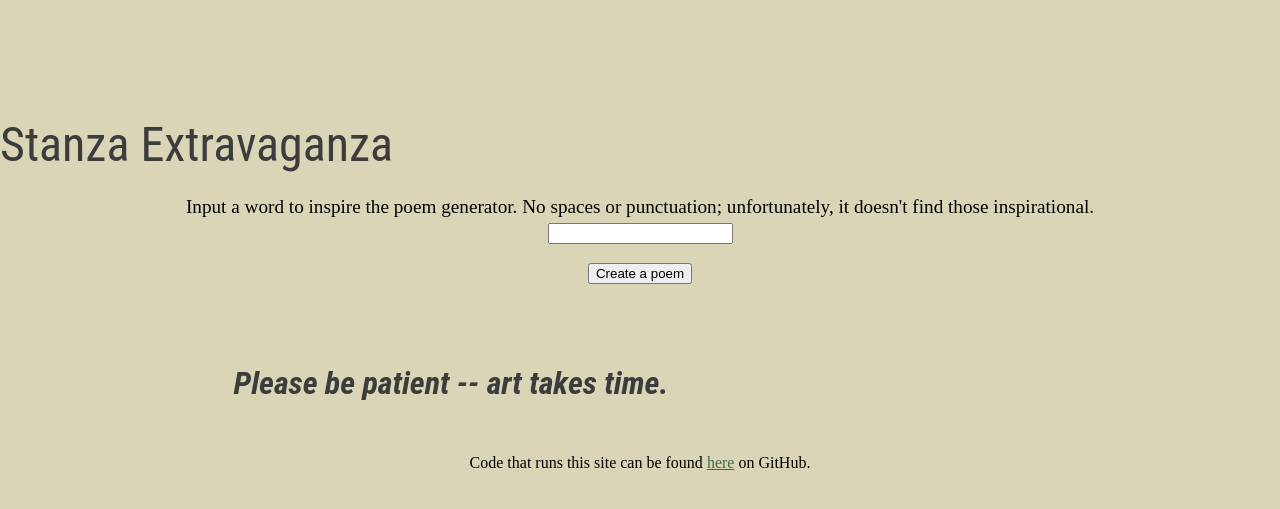
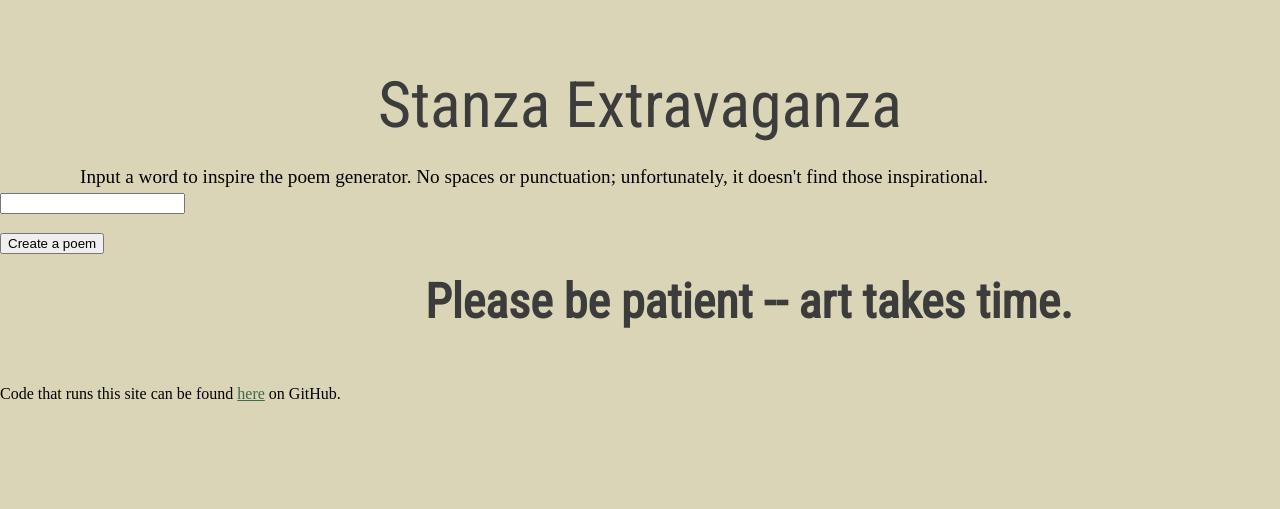
Before and after one commit to aerenchyma/poem-generation, a Flask app: page / in a window 1280 px wide. Shown: the top 509 px of the page. Run offline with Flask 2, Linux system fonts and the light colour scheme.

Commit message:
Style WIP

```diff
--- a/static/css/style.css
+++ b/static/css/style.css
@@ -23,6 +23,18 @@ body {
     margin: 0 15vw;
   }
 
+  label {
+    margin-left:5rem;
+    margin-right:5rem;
+    margin-top:1rem;
+    margin-bottom:1rem;
+  }
+
+  .subtitle {
+    text-align:center;
+    margin: 1rem 1rem 1rem 1rem;
+  }
+
   .intro {
     padding: 1rem 0 0 0;
     display: grid;
@@ -41,6 +53,8 @@ body {
     line-height: 1.6em;
     font-size: 1.2rem;
     padding-left:20%;
+    /* margin: 2rem 1.5rem 2rem 1.5rem */
+    font-family: "Merriweather", sans-serif;
   }
 
   p {
@@ -202,12 +216,19 @@ body {
     text-align: left;
     /* text-transform: uppercase; */
     margin: 5rem 1rem 1rem 1rem;
-    font-size: 2rem;
+    font-size: 3rem;
   }
   h3 {
     font-size: 1.75rem;
     font-weight: normal;
   }
+
+  .page-title {
+    text-align: center;
+    margin: 2rem 1rem 1rem 1rem;
+    font-size: 4rem;
+  }
+
   .page h2 {
     text-align: left;
     text-transform: none;
--- a/templates/home.html
+++ b/templates/home.html
@@ -1,11 +1,16 @@
 <!-- <link href="http://cdn.jsdelivr.net/npm/bootstrap@5.0.0-beta3/dist/css/bootstrap.min.css" rel="stylesheet" integrity="sha384-eOJMYsd53ii+scO/bJGFsiCZc+5NDVN2yr8+0RDqr0Ql0h+rP48ckxlpbzKgwra6" crossorigin="anonymous"> -->
-<link rel="stylesheet" href="{{ url_for('static', filename='css/style.css') }}">
+<head>
+    <link rel="stylesheet" href="{{ url_for('static', filename='css/style.css') }}">
+    <link rel="preconnect" href="https://fonts.googleapis.com">
+    <link rel="preconnect" href="https://fonts.gstatic.com" crossorigin>
+    <link href="https://fonts.googleapis.com/css2?family=Roboto+Condensed&display=swap" rel="stylesheet">
+</head>
+
 <title>Poem Generator</title>
 </style>
 </head>
 <body>
 
-    <center>
 
         <br><br>
         <h1 class="page-title">Stanza Extravaganza</h1>
@@ -19,10 +24,9 @@
         </form>
 
 
-        <h2><i>Please be patient -- art takes time.</i></h2>
+        <h2 class="subtitle">Please be patient -- art takes time.</h2>
 
-        <br><br>Code that runs this site can be found <a href='https://github.com/aerenchyma/poem-generation'>here</a> on GitHub.
+        <p></p><br><br>Code that runs this site can be found <a href='https://github.com/aerenchyma/poem-generation'>here</a> on GitHub.</p>
 
-    </center>
 
 </body>
```
Also changed, not shown: templates/poem.html (+7 -1 lines).
